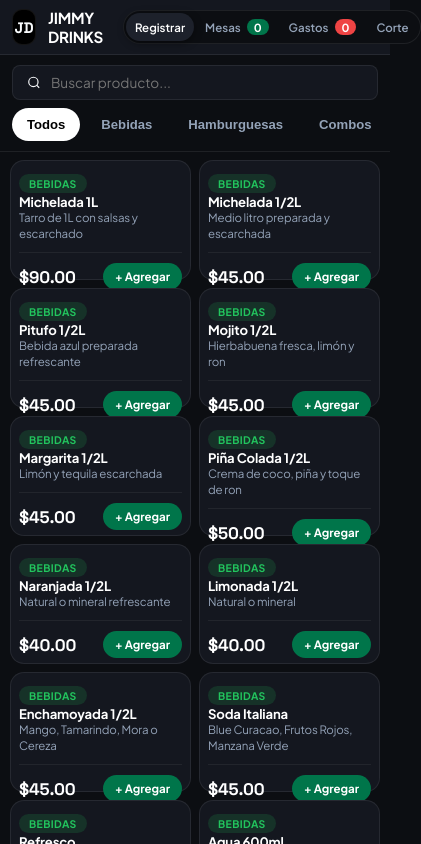
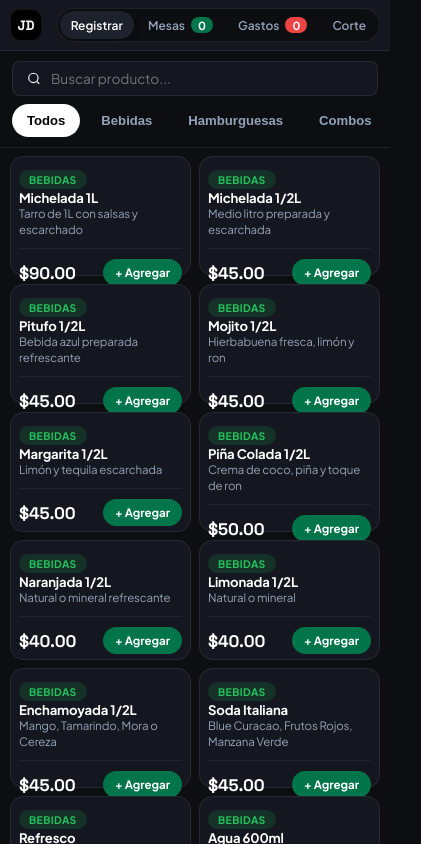
Before and after one commit to JulioDani1125/jimmy-drinks-pos, a plain HTML site: page index.html in a window 390 px wide. Shown: the whole page, 421 px wide, since content can reach past the window. Drawn offline with Linux system fonts and the light colour scheme.

Commit message:
Permitir deslizamiento horizontal de la barra superior y ajustar botones en movil para ver Corte

```diff
--- a/index.html
+++ b/index.html
@@ -1152,22 +1152,40 @@
        ======================================================== */
     @media (max-width: 900px) {
       header {
-        padding: 8px 12px;
+        padding: 8px 10px;
         gap: 8px;
-      }
-      .brand-text h1 {
-        font-size: 0.95rem;
-      }
-      .brand-text span {
+        overflow-x: auto;
+        -webkit-overflow-scrolling: touch;
+      }
+      .brand-section {
+        flex-shrink: 0;
+        gap: 6px;
+      }
+      .brand-mark {
+        width: 32px;
+        height: 32px;
+        font-size: 0.85rem;
+      }
+      .brand-text {
         display: none;
       }
       .nav-switcher {
-        gap: 2px;
+        gap: 3px;
         padding: 2px;
+        overflow-x: auto;
+        -webkit-overflow-scrolling: touch;
+        touch-action: pan-x;
+        scrollbar-width: none;
+        flex-shrink: 0;
+      }
+      .nav-switcher::-webkit-scrollbar {
+        display: none;
       }
       .nav-btn {
-        padding: 6px 9px;
-        font-size: 0.72rem;
+        padding: 6px 11px;
+        font-size: 0.75rem;
+        white-space: nowrap;
+        flex-shrink: 0;
       }
 
       /* Catálogo y Vistas en Columna con scroll fluido */
```
